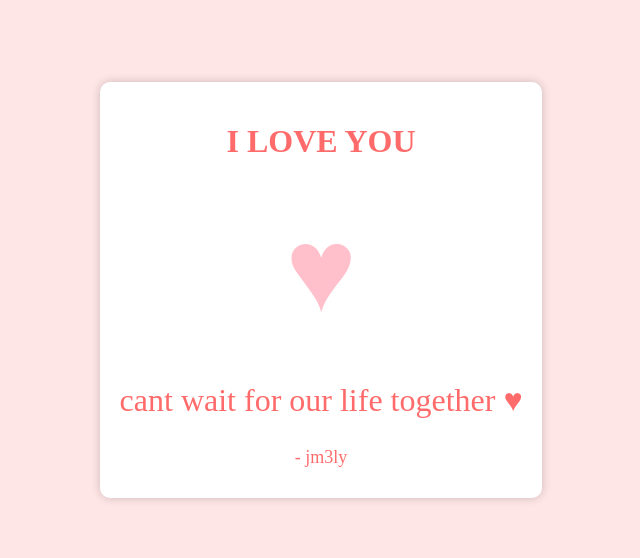
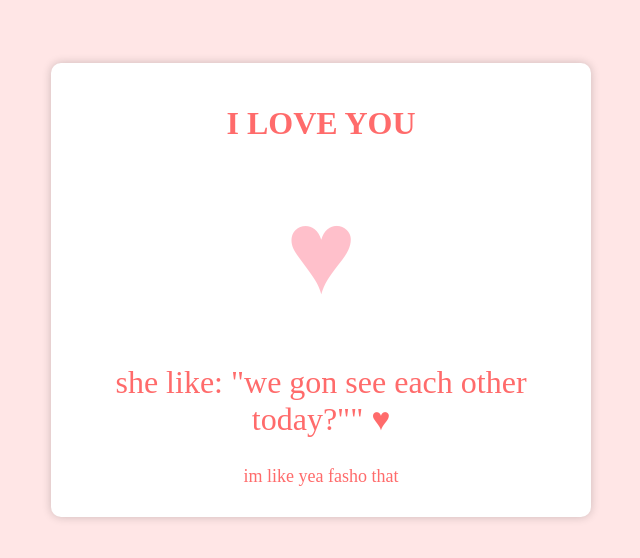
Before and after one commit to jm3ly/iloveyou, a plain HTML site: page index.html in a window 1280 px wide. Shown: the part 110-668 px from the top of the page, without its empty margins (319-959 px from the left). Drawn offline with Linux system fonts and the light colour scheme.

Commit message:
edit to body

```diff
--- a/index.html
+++ b/index.html
@@ -11,8 +11,8 @@
     <div class="container">
         <h1>I LOVE YOU</h1>
         <p><span class="heart">&hearts;</span></p>
-        <p>cant wait for our life together &hearts;</p>
-        <p class="by">- jm3ly</p>
+        <p>she like: "we gon see each other today?"" &hearts;</p>
+        <p class="by">im like yea fasho that</p>
     </div>
 </body>
 </html>
```
